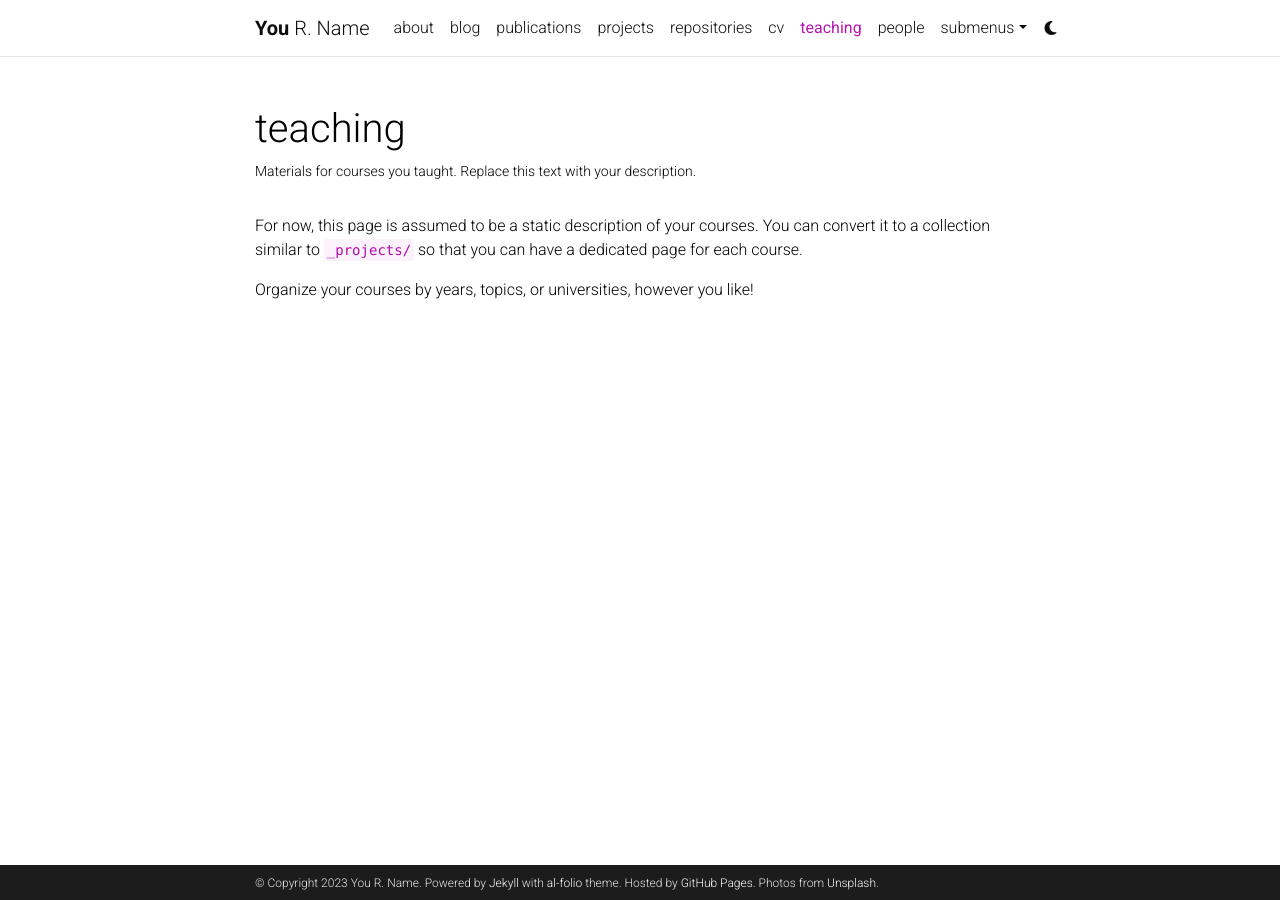
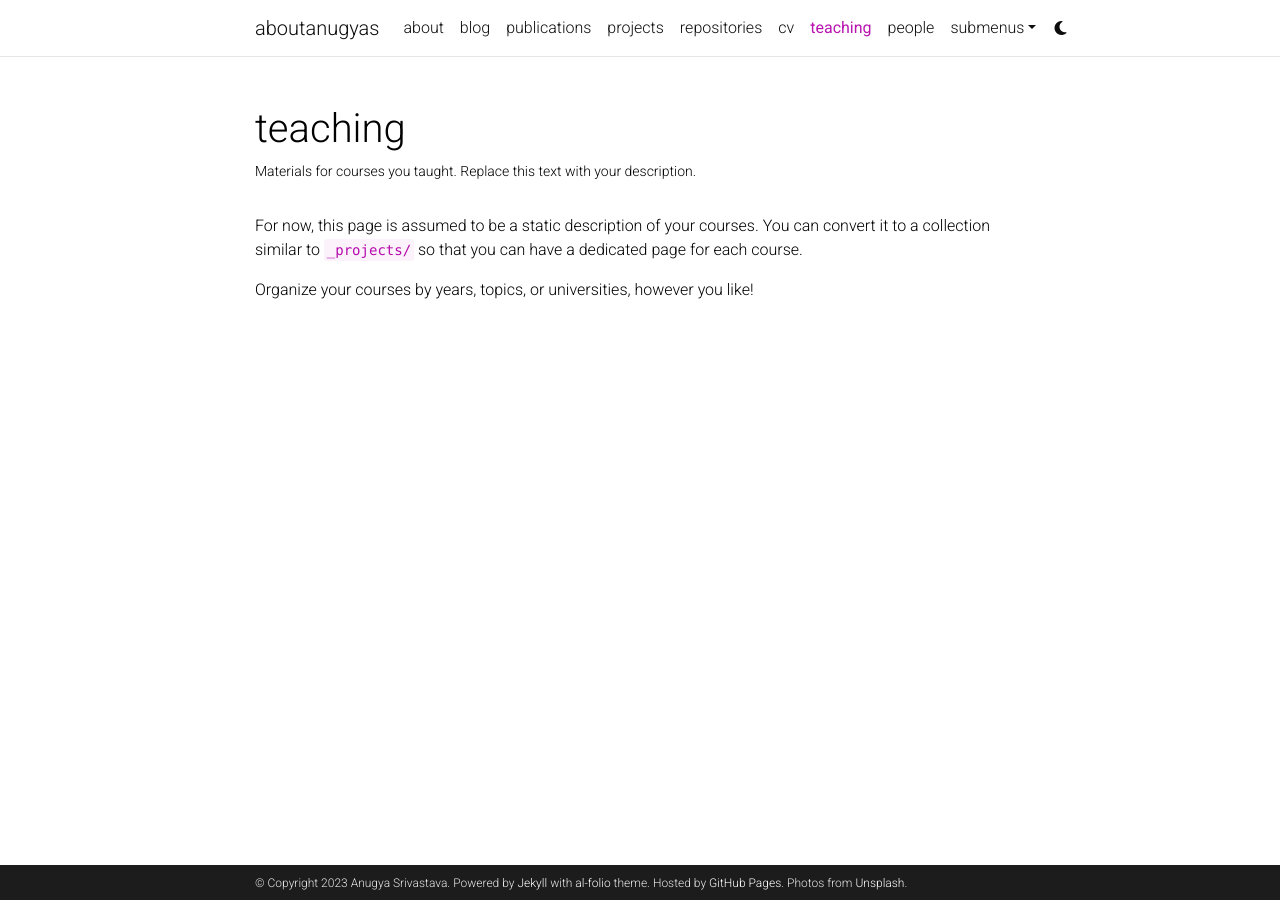
Before and after one commit to anugyas/anugyas.github.io, a Jekyll site: the page built from _pages/teaching.md, in a window 1280 px wide. Built offline with Jekyll 4.4.1, drawn with Linux system fonts in a browser that asks for light colours; comment, search, counter and statistics services are not loaded; a style sheet for code colours, icons or effects is not loaded.

Commit message:
Update name and url

```diff
--- a/_config.yml
+++ b/_config.yml
@@ -2,11 +2,11 @@
 # Site settings
 # -----------------------------------------------------------------------------
 
-title: blank # the website title (if blank, full name will be used instead)
-first_name: You
-middle_name: R.
-last_name: Name
-email: you@example.com
+title: aboutanugyas # the website title (if blank, full name will be used instead)
+first_name: Anugya
+middle_name:
+last_name: Srivastava
+email: anugya.srivastava@cims.nyu.edu
 description: > # the ">" symbol means to ignore newlines until "footer_text:"
   A simple, whitespace theme for academics. Based on [*folio](https://github.com/bogoli/-folio) design.
 footer_text: >
@@ -18,8 +18,8 @@
 lang: en # the language of your site (for example: en, fr, cn, ru, etc.)
 icon: ⚛️  # the emoji used as the favicon (alternatively, provide image name in /assets/img/)
 
-url: https://alshedivat.github.io # the base hostname & protocol for your site
-baseurl: /al-folio # the subpath of your site, e.g. /blog/
+url: https://anugyas.github.io # the base hostname & protocol for your site
+baseurl: # the subpath of your site, e.g. /blog/
 last_updated: false # set to true if you want to display last updated in the footer
 impressum_path:  # set to path to include impressum link in the footer, use the same path as permalink in a page, helps to conform with EU GDPR
 
```
